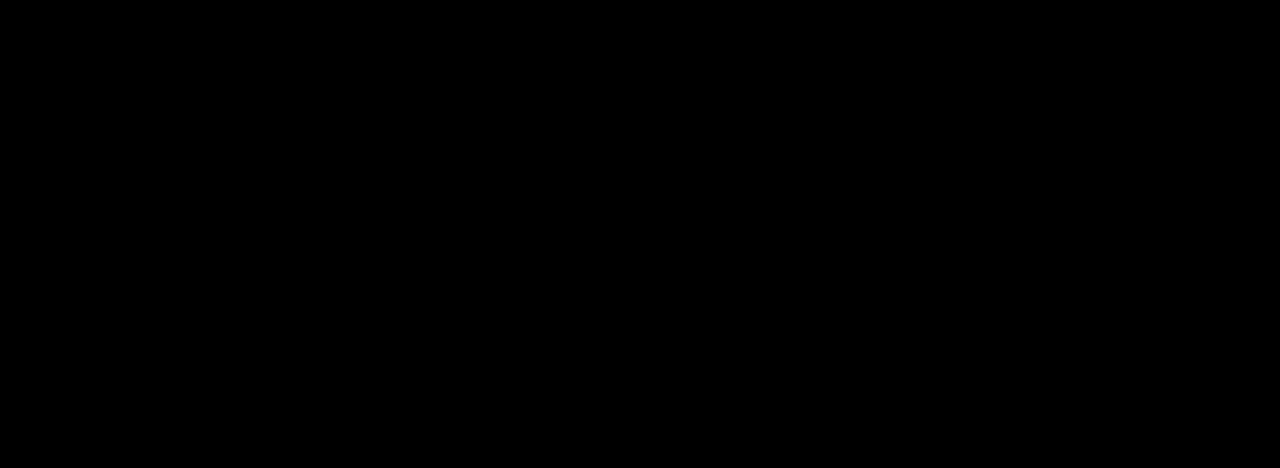
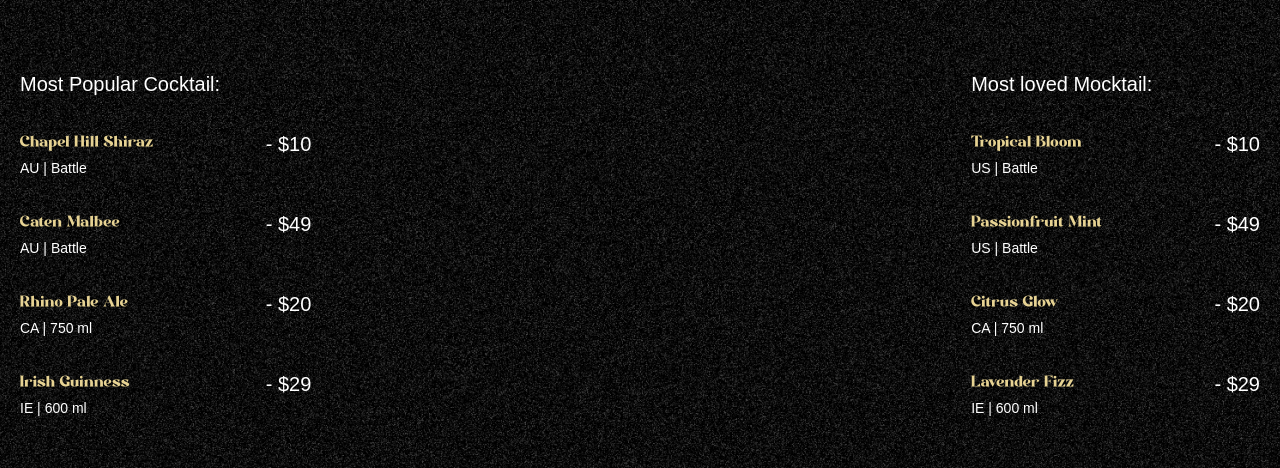
Before and after one commit to ubaid215/Cocktail-Gsap-Animation, a React (Vite) app: page / in a window 1280 px wide. Shown: the part 890-1358 px from the top of the page. Built offline with nearby package versions, Linux system fonts and the light colour scheme; a web font is replaced by a local one.

Commit message:
add cocktail

```diff
--- a/src/App.jsx
+++ b/src/App.jsx
@@ -2,6 +2,7 @@
 import { ScrollTrigger, SplitText } from "gsap/all";
 import Navbar from "./components/Navbar";
 import Hero from "./components/Hero";
+import Cocktails from "./components/Cocktails";
 
 gsap.registerPlugin(ScrollTrigger, SplitText);
 
@@ -10,6 +11,7 @@
     <main>
       <Navbar/>
       <Hero/>
+      <Cocktails />
     </main>
   )
 }
--- /dev/null
+++ b/src/components/Cocktails.jsx
@@ -0,0 +1,61 @@
+import React from 'react'
+import { cocktailLists, mockTailLists } from '../../constants/index'
+import { useGSAP } from '@gsap/react'
+import gsap from 'gsap'
+
+const Cocktails = () => {
+    useGSAP(() =>{
+        const parallaxTimeline = gsap.timeline({
+            scrollTrigger: {
+                trigger: "#cocktails",
+                start: 'top 30%',
+                end: 'bottom 80%',
+                scrub: true
+            }
+        });
+        parallaxTimeline
+        .from('#c-left-leaf', {x: -100, y:100})
+        .from('#c-right-leaf', {x: 100, y:100})
+    }, [])
+  return (
+    <section id='cocktails' className='noisy'>
+        <img src="/images/cocktail-left-leaf.png" alt="left-leaf"  id='c-left-leaf'/>
+        <img src="/images/cocktail-right-leaf.png" alt="right-leaf"  id='c-right-leaf'/>
+
+        <div className='list'>
+            <div className='popular'>
+                <h2>Most Popular Cocktail:</h2>
+
+                <ul>
+                    {cocktailLists.map(({name, country, detail, price}) => (
+                        <li key={name}>
+                            <div className='md:me-28'>
+                            <h3>{name}</h3>
+                            <p>{country} | {detail}</p>
+                            </div>
+                            <span>- {price}</span>
+                        </li>
+                    ))}
+                </ul>
+            </div>
+            <div className='loved'>
+                <h2>Most loved Mocktail:</h2>
+
+                <ul>
+                    {mockTailLists.map(({name, country, detail, price}) => (
+                        <li key={name}>
+                            <div className='me-28'>
+                            <h3>{name}</h3>
+                            <p>{country} | {detail}</p>
+                            </div>
+                            <span>- {price}</span>
+                        </li>
+                    ))}
+                </ul>
+            </div>
+        </div>
+    </section>
+  )
+}
+
+export default Cocktails
--- a/src/index.css
+++ b/src/index.css
@@ -148,7 +148,7 @@
         }
 
         .list {
-            @apply container mx-auto relative z-10 flex md:flex-row flex-col justify-between items-start gap-20 pt-40 2xl:px-0 px-5;
+            @apply container mx-auto relative z-10 flex md:flex-row flex-col justify-between items-start gap-20 pt-40 2xl:px-4 px-5;
 
             .popular {
                 @apply space-y-8 w-full md:w-fit;
```
